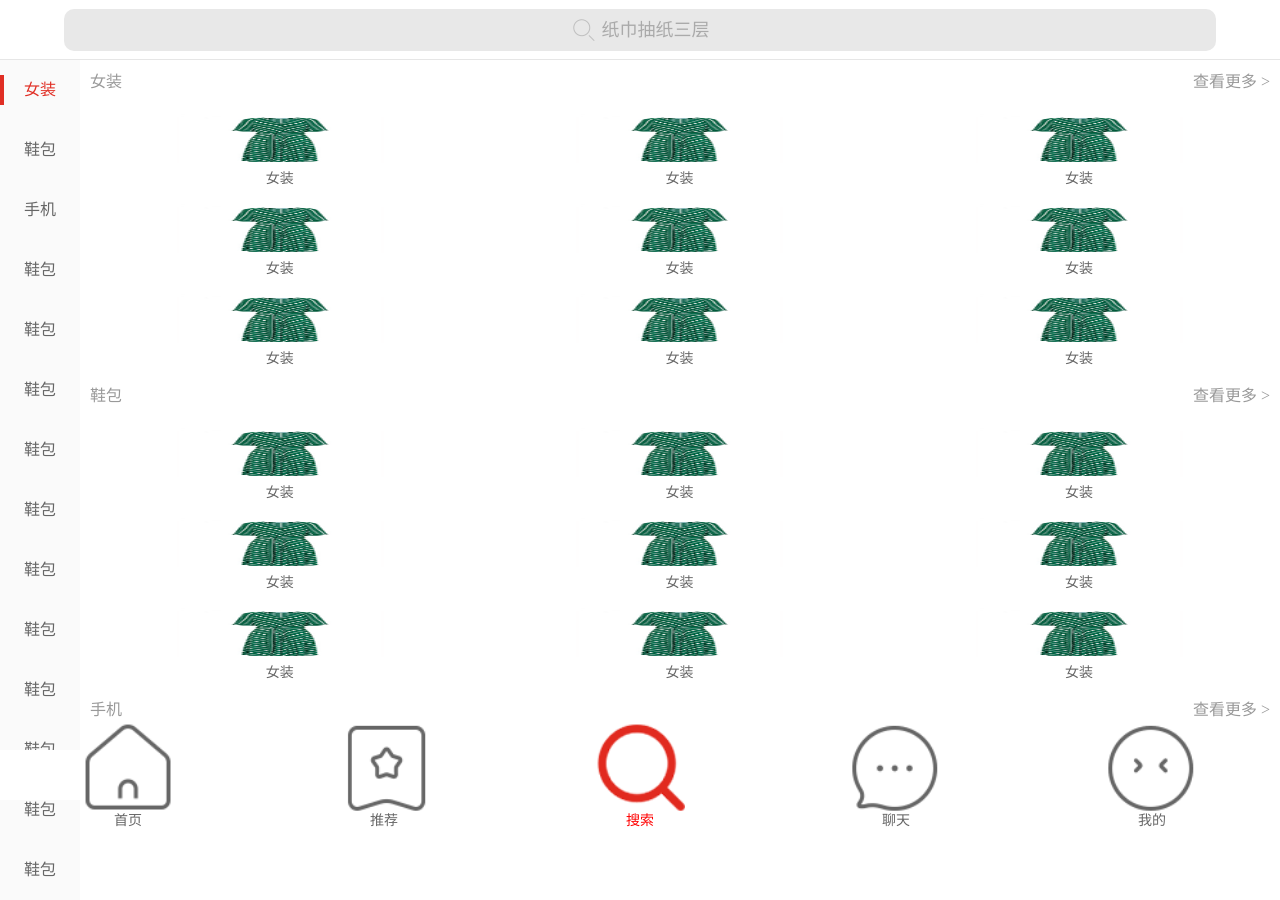
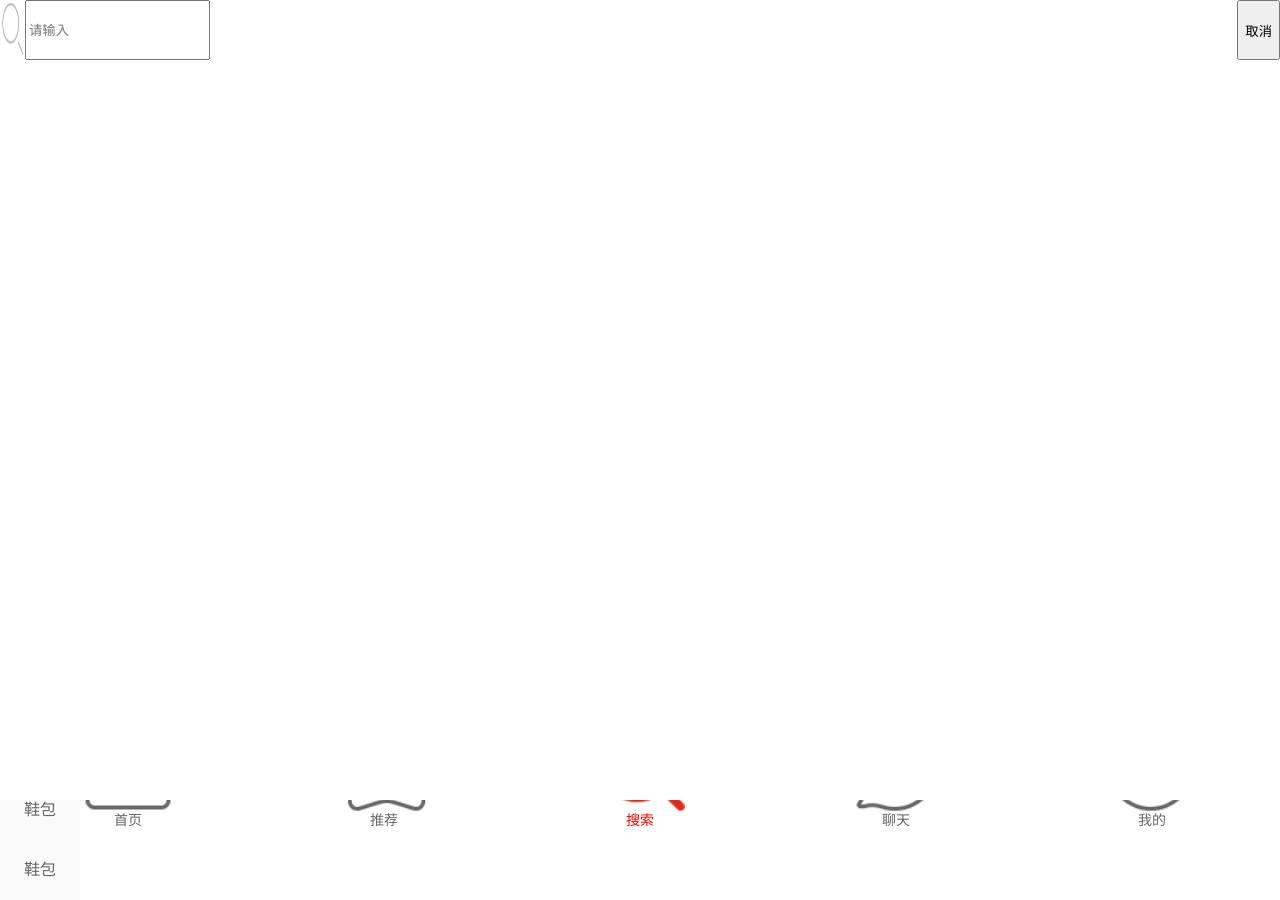
Before and after one commit to caiyu-weiwei/cy_pdd, a Vue app in the folder cy_pdd/: page /#/search in a window 1280 px wide. Built offline with nearby package versions, Linux system fonts and the light colour scheme; what ly-tab would draw is missing.

Commit message:
搜索面板

```diff
--- /dev/null
+++ b/cy_pdd/src/pages/Search/Children/SearchPanel.vue
@@ -0,0 +1,42 @@
+<template>
+  <div class="search-panel">
+    <div class="search-nav">
+      <div class="search-input">
+        <img :src="searchIcon" alt="">
+        <input type="search" placeholder="请输入">
+      </div>
+      <button>取消</button>
+    </div>
+  </div>
+</template>
+
+<script>
+  export default {
+    name: 'SearchPanel',
+    data() {
+      return {
+        searchIcon: require('../images/search.png')
+      }
+    },
+  }
+</script>
+
+<style scoped lang="stylus" ref="stylesheet/stylus">
+  .search-panel
+    width 100%
+    height 100%
+    background-color #fff
+    position fixed
+    top 0
+    left 0
+    z-index 1000
+    .search-nav
+      width 100%
+      height 60px
+      display flex
+      .search-input
+        display flex
+        flex 3
+        img
+          width 25px
+</style>
--- a/cy_pdd/src/pages/Search/Search.vue
+++ b/cy_pdd/src/pages/Search/Search.vue
@@ -2,6 +2,8 @@
   <div class="search-container">
     <!-- 搜索导航 -->
     <search-nav/>
+    <!-- 搜索面板 -->
+    <search-panel></search-panel>
     <!-- 商品列表 -->
     <div class="shop">
       <!-- 左侧 -->
@@ -46,10 +48,12 @@
 <script>
   import SearchNav from './Children/SearchNav'
   import BScroll from 'better-scroll'
+  import SearchPanel from './Children/SearchPanel'
   export default {
     name: 'Search',
     components: {
-      SearchNav
+      SearchNav,
+      SearchPanel
     },
     data() {
       return {
```
